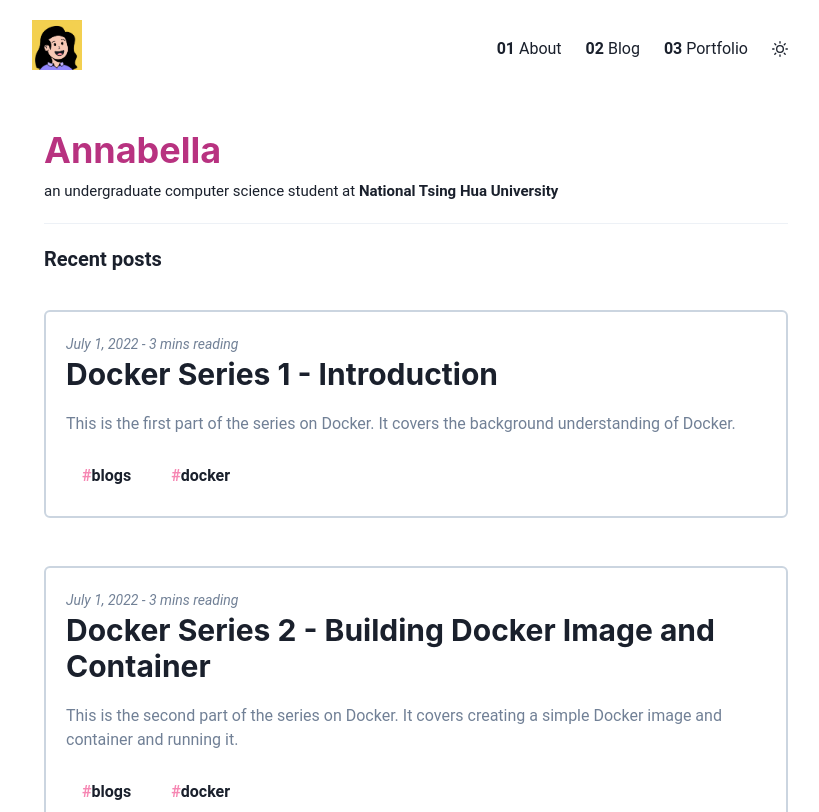
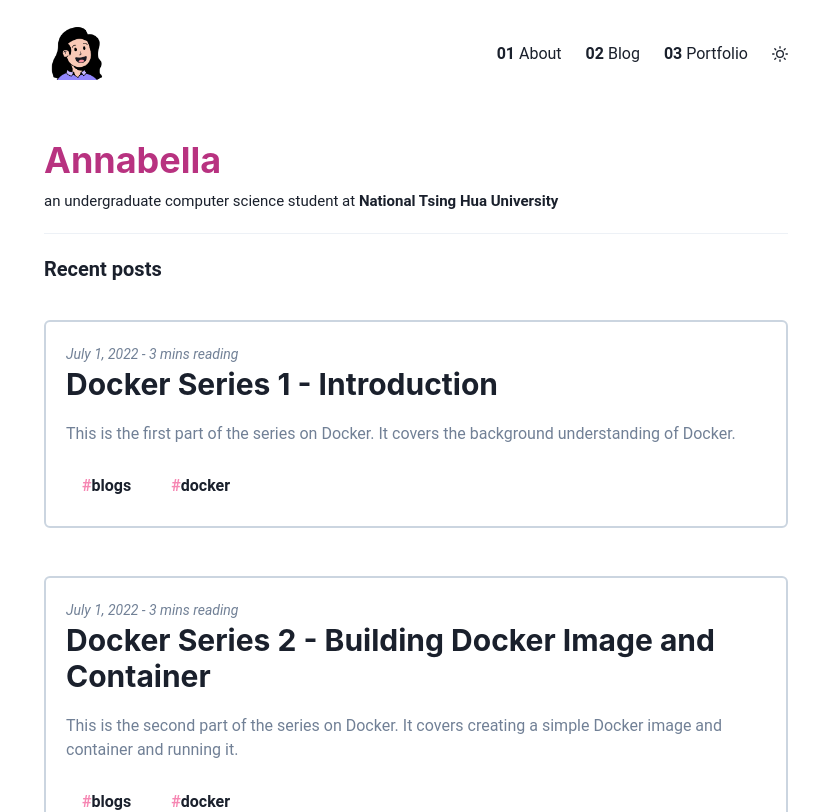
Before and after one commit to bellapd/bellapd-v1, a Next.js app: page / in a window 1280 px wide. Shown: the top 812 px of the page, without its empty margins (224-1043 px from the left). Built offline with nearby package versions, Linux system fonts and the light colour scheme; a small style sheet from the web is missing.

Commit message:
style: change avatar and margin

```diff
--- a/components/Navbar.tsx
+++ b/components/Navbar.tsx
@@ -17,9 +17,14 @@ export default function Navigation(): JSX.Element {
       as="nav"
     >
       <Flex maxW="container.md" align="center" mx="auto">
-        <NextLink href="/" passHref>
-          <Link mr={3}>
-            <Image width="50px" height="50px" src="/images/avatar.png" />
+        <NextLink href="/">
+          <Link ml={4}>
+            <Image
+              width="60px"
+              height="60px"
+              alt="avatar"
+              src="/images/avatar.png"
+            />
           </Link>
         </NextLink>
         <Flex marginLeft="auto">
```
Also changed, not shown: public/images/avatar.png.
